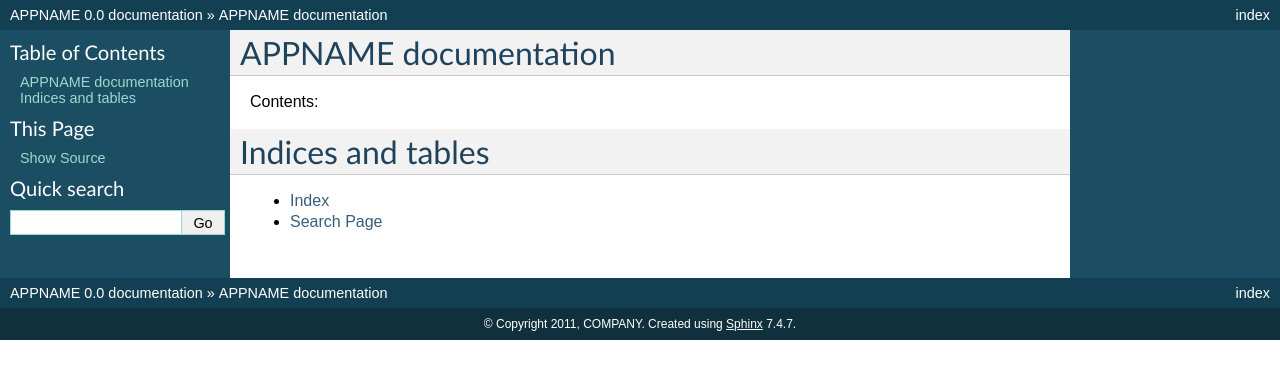
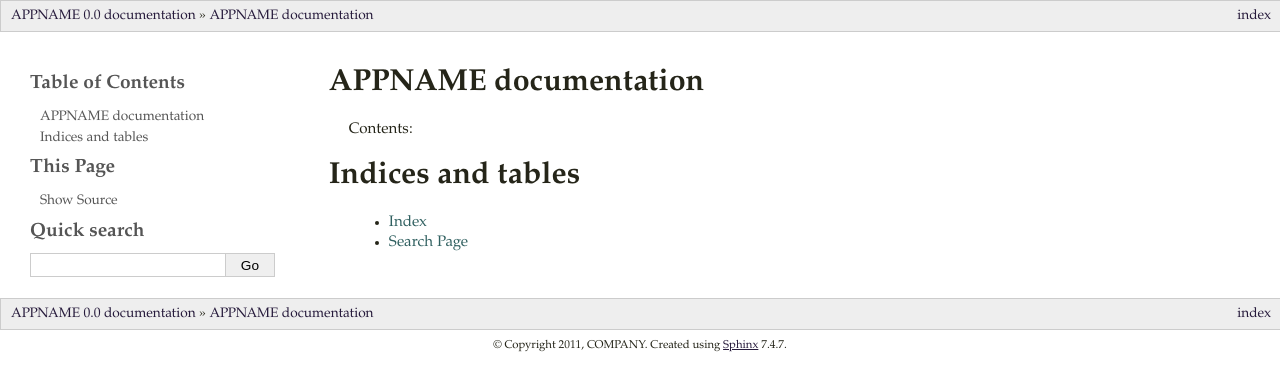
Before and after one commit to dcreager/libcork, a Sphinx documentation site: the page built from docs/index.rst, in a window 1280 px wide. Shown: the top 391 px of the page. Built offline with Sphinx 7.4.7, drawn with Linux system fonts in a browser that asks for light colours.

Commit message:
Custom name for docco CSS style

```diff
--- a/docs/conf.py
+++ b/docs/conf.py
@@ -95,6 +95,7 @@ pygments_style = 'sphinx'
 # The theme to use for HTML and HTML Help pages.  See the documentation for
 # a list of builtin themes.
 html_theme = 'default'
+html_style = 'docco-sphinx.css'
 
 # Theme options are theme-specific and customize the look and feel of a theme
 # further.  For a list of options available for each theme, see the
```
Also changed, not shown: docs/_static/docco-sphinx.css (renamed from docs/_static/default.css).
